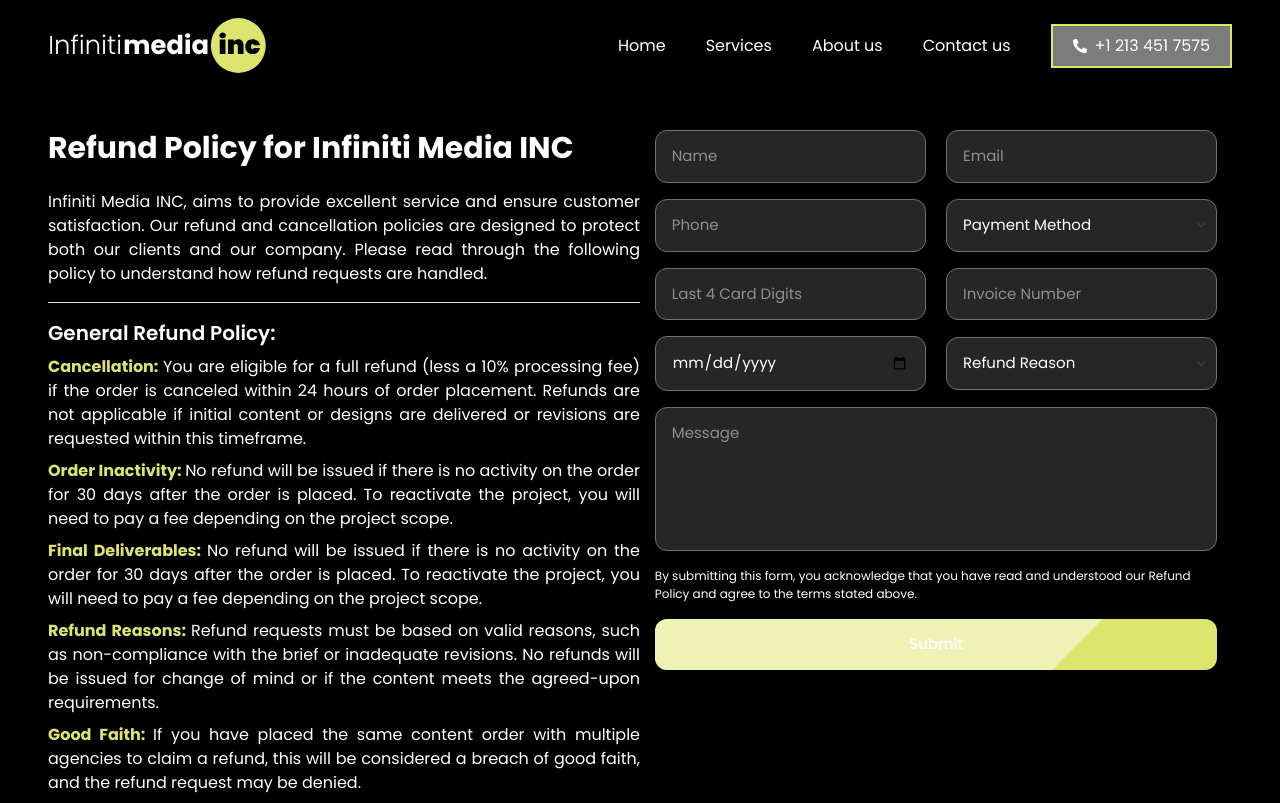
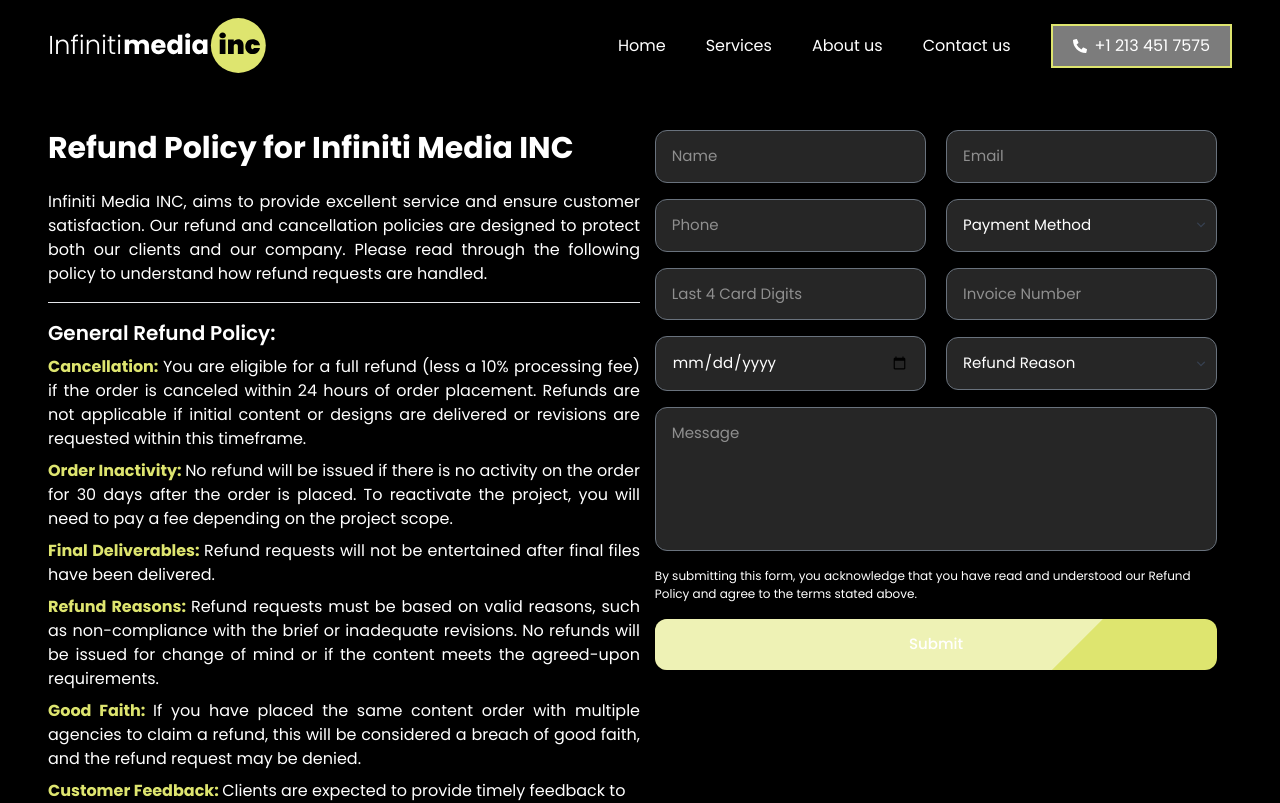
Before and after one commit to crystalliteCustomTeam/NewMediaInc, a Next.js app: page /refund-form in a window 1280 px wide. Shown: the top 803 px of the page. Built offline with nearby package versions, Linux system fonts and the light colour scheme.

Commit message:
Fix Content

```diff
--- a/src/app/refund-form/page.jsx
+++ b/src/app/refund-form/page.jsx
@@ -22,7 +22,7 @@
                                     </li>
                                     <li className="mb-2 text-justify">
                                         <strong className="text-[#dee56f]">Final Deliverables: </strong>
-                                        No refund will be issued if there is no activity on the order for 30 days after the order is placed. To reactivate the project, you will need to pay a fee depending on the project scope.
+                                        Refund requests will not be entertained after final files have been delivered.
                                     </li>
                                     <li className="mb-2 text-justify">
                                         <strong className="text-[#dee56f]">Refund Reasons: </strong>
--- a/src/components/Testimonials.jsx
+++ b/src/components/Testimonials.jsx
@@ -71,7 +71,7 @@
                             <div className="flex [margin-left:calc(1rem_*_-1)] items-center">
                                 {
                                     reviews.map(({ img, name, jd, review }, i) => (
-                                        <div className="basis-full md:basis-1/2 xl:basis-1/3 shrink-0 grow-0 pl-4">
+                                        <div key={i} className="basis-full md:basis-1/2 xl:basis-1/3 shrink-0 grow-0 pl-4">
                                             <div className="border-2 transition-all duration-200 ease-in-out group hover:border-[#484848] border-[#dee56f] md:rounded-[0_20px_0_20px] rounded-[20px] p-[10px_20px]">
                                                 <Image src={img} alt="avatar" />
                                                 <h2 className="text-xl font-bold leading-snug mt-4 mb-1">{name}</h2>
```
